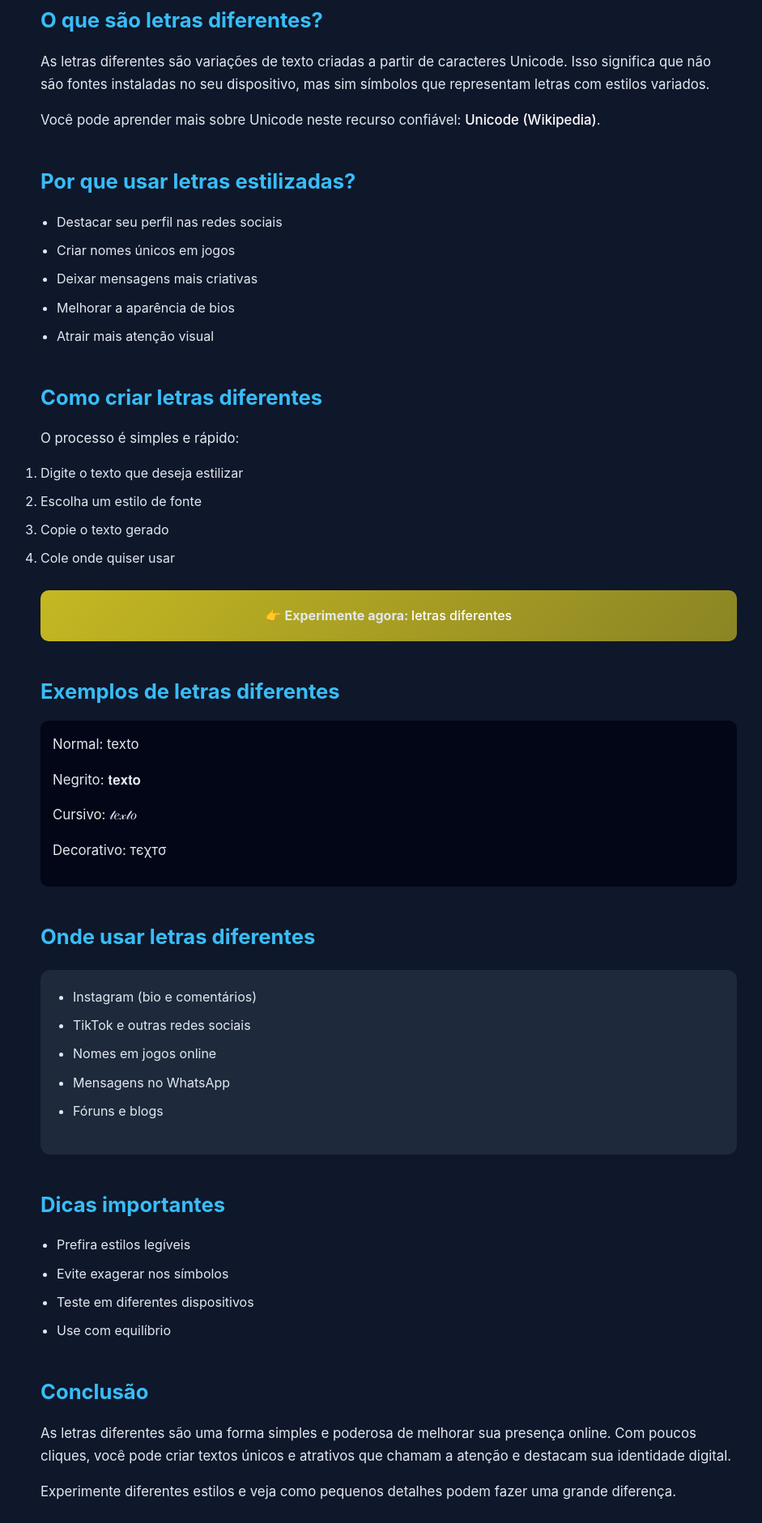
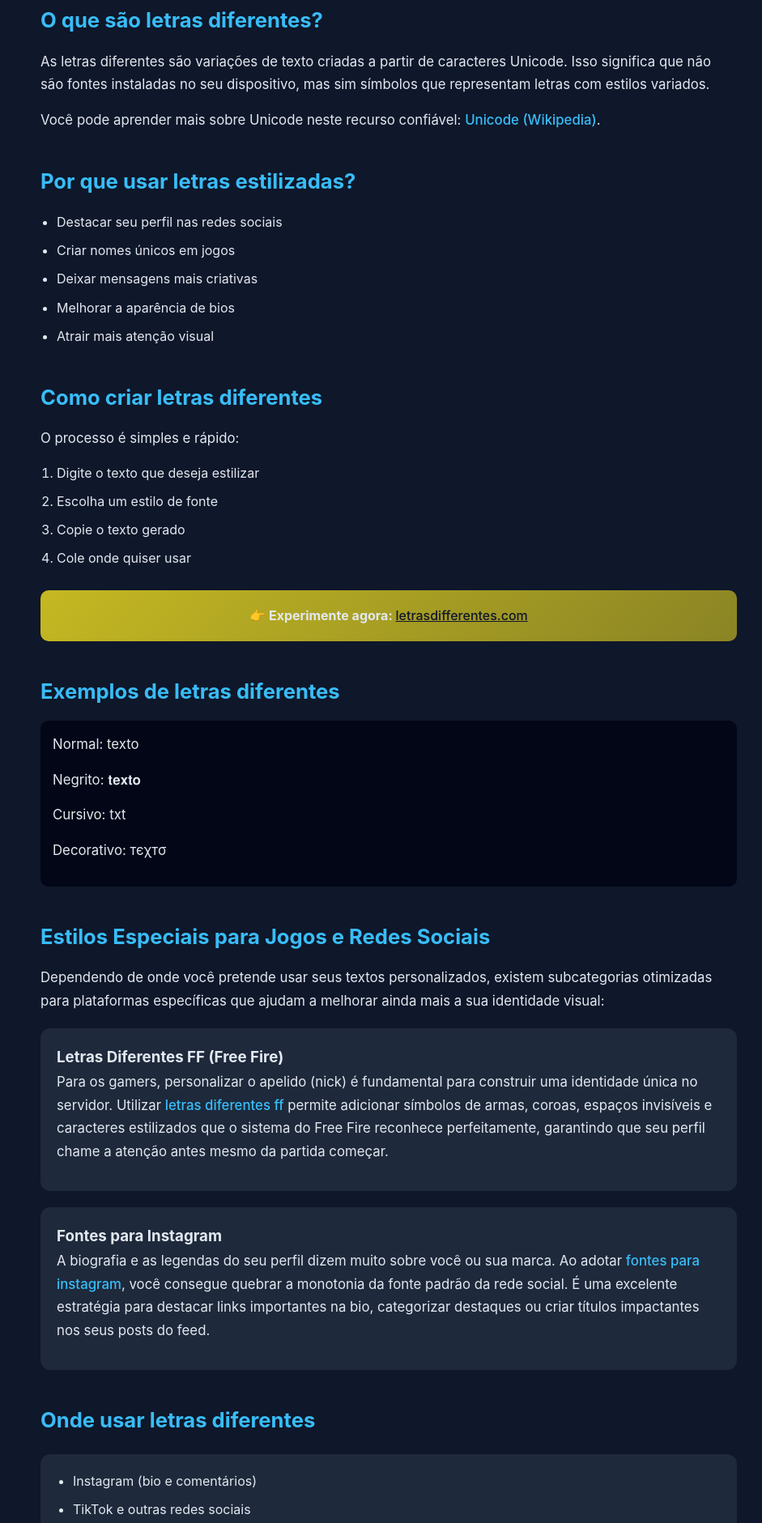
Before and after one commit to letrasdifferents-a11y/letrasdiferentes, a plain HTML site: page index.html in a window 1280 px wide. Shown: the part 385-2266 px from the top of the page at 81% size, without its empty margins (160-1101 px from the left). Drawn offline with Linux system fonts and the light colour scheme.

Commit message:
Update index.html

```diff
--- a/index.html
+++ b/index.html
@@ -7,6 +7,18 @@
 <title>Letras Diferentes: Guia Completo para Criar Textos Estilizados</title>
 
 <meta name="description" content="Aprenda como usar letras diferentes para criar textos estilizados, copiar e colar facilmente e se destacar nas redes sociais, jogos e mensagens online.">
+<meta name="robots" content="index, follow">
+<link rel="canonical" href="https://letrasdifferents-a11y.github.io/letrasdiferentes/">
+
+<meta property="og:type" content="website">
+<meta property="og:url" content="https://letrasdifferents-a11y.github.io/letrasdiferentes/">
+<meta property="og:title" content="Letras Diferentes: Guia Completo para Criar Textos Estilizados">
+<meta property="og:description" content="Aprenda como usar letras diferentes para criar textos estilizados, copiar e colar facilmente e se destacar nas redes sociais, jogos e mensagens online.">
+
+<meta property="twitter:card" content="summary_large_image">
+<meta property="twitter:url" content="https://letrasdifferents-a11y.github.io/letrasdiferentes/">
+<meta property="twitter:title" content="Letras Diferentes: Guia Completo para Criar Textos Estilizados">
+<meta property="twitter:description" content="Aprenda como usar letras diferentes para criar textos estilizados, copiar e colar facilmente e se destacar nas redes sociais, jogos e mensagens online.">
 
 <style>
 /* ===== RESET ===== */
@@ -52,7 +64,7 @@ p {
 }
 
 /* ===== LISTS ===== */
-ul {
+ul, ol {
   margin-left: 20px;
   margin-bottom: 20px;
 }
@@ -63,7 +75,7 @@ li {
 
 /* ===== LINKS ===== */
 a {
-  color: #ffffff;
+  color: #38bdf8;
   text-decoration: none;
   font-weight: 500;
 }
@@ -78,6 +90,7 @@ a:hover {
   padding: 20px;
   border-radius: 12px;
   margin-top: 20px;
+  margin-bottom: 20px;
 }
 
 /* ===== EXAMPLES ===== */
@@ -89,25 +102,20 @@ a:hover {
   font-size: 1.1rem;
 }
 
-/* ===== BUTTON ===== */
-.copy-btn {
-  margin-top: 10px;
-  padding: 8px 14px;
-  background: #c5b822;
-  border: none;
-  border-radius: 6px;
-  cursor: pointer;
-  font-weight: bold;
-}
-
 /* ===== CTA ===== */
 .cta {
   margin-top: 25px;
+  margin-bottom: 25px;
   padding: 18px;
   background: linear-gradient(135deg, #c5b822, #c5b822ad);
   border-radius: 10px;
   text-align: center;
   font-weight: bold;
+}
+
+.cta a {
+  color: #0f172a;
+  text-decoration: underline;
 }
 
 /* ===== FOOTER ===== */
@@ -142,7 +150,7 @@ a:hover {
 <p>As letras diferentes são variações de texto criadas a partir de caracteres Unicode. Isso significa que não são fontes instaladas no seu dispositivo, mas sim símbolos que representam letras com estilos variados.</p>
 
 <p>Você pode aprender mais sobre Unicode neste recurso confiável:
-<a href="https://pt.wikipedia.org/wiki/Unicode" target="_blank" rel="nofollow">Unicode (Wikipedia)</a>.
+<a href="https://pt.wikipedia.org/wiki/Unicode" target="_blank" rel="noopener">Unicode (Wikipedia)</a>.
 </p>
 
 <h2>Por que usar letras estilizadas?</h2>
@@ -168,7 +176,7 @@ a:hover {
 
 <div class="cta">
 👉 Experimente agora:
-<a href="https://letrasdifferentes.com/" target="_blank">letras diferentes</a>
+<a href="https://letrasdifferentes.com/" target="_blank">letrasdifferentes.com</a>
 </div>
 
 <h2>Exemplos de letras diferentes</h2>
@@ -176,8 +184,22 @@ a:hover {
 <div class="example" id="exampleText">
 <p>Normal: texto</p>
 <p>Negrito: 𝐭𝐞𝐱𝐭𝐨</p>
-<p>Cursivo: 𝓉𝑒𝓍𝓉𝑜</p>
+<p>Cursivo: txt</p>
 <p>Decorativo: тєχтσ</p>
+</div>
+
+<h2>Estilos Especiais para Jogos e Redes Sociais</h2>
+
+<p>Dependendo de onde você pretende usar seus textos personalizados, existem subcategorias otimizadas para plataformas específicas que ajudam a melhorar ainda mais a sua identidade visual:</p>
+
+<div class="card">
+<h3>Letras Diferentes FF (Free Fire)</h3>
+<p>Para os gamers, personalizar o apelido (nick) é fundamental para construir uma identidade única no servidor. Utilizar <a href="https://letrasdifferentes.com/letras-diferentes-ff/" target="_blank">letras diferentes ff</a> permite adicionar símbolos de armas, coroas, espaços invisíveis e caracteres estilizados que o sistema do Free Fire reconhece perfeitamente, garantindo que seu perfil chame a atenção antes mesmo da partida começar.</p>
+</div>
+
+<div class="card">
+<h3>Fontes para Instagram</h3>
+<p>A biografia e as legendas do seu perfil dizem muito sobre você ou sua marca. Ao adotar <a href="https://letrasdifferentes.com/fontes-para-instagram/" target="_blank">fontes para instagram</a>, você consegue quebrar a monotonia da fonte padrão da rede social. É uma excelente estratégia para destacar links importantes na bio, categorizar destaques ou criar títulos impactantes nos seus posts do feed.</p>
 </div>
 
 <h2>Onde usar letras diferentes</h2>
@@ -192,13 +214,17 @@ a:hover {
 </ul>
 </div>
 
-<h2>Dicas importantes</h2>
+<h2>Dicas importantes e Acessibilidade Digital</h2>
+
+<p>Embora os textos estilizados com Unicode funcionem na maioria dos dispositivos modernos, é crucial usá-los com moderação. Leitores de tela (softwares utilizados por pessoas com deficiência visual) podem encontrar dificuldades para traduzir alguns símbolos complexos.</p>
+
+<p>Para entender melhor como criar conteúdos digitais que incluam todos os usuários sem barreiras, você pode consultar as diretrizes do <a href="https://www.w3.org/WAI/standards-guidelines/wcag/glance/pt-br" target="_blank" rel="noopener">W3C Brasil - Princípios do WCAG</a>, um recurso externo confiável sobre acessibilidade na web.</p>
 
 <ul>
 <li>Prefira estilos legíveis</li>
 <li>Evite exagerar nos símbolos</li>
 <li>Teste em diferentes dispositivos</li>
-<li>Use com equilíbrio</li>
+<li>Use com equilíbrio para manter o texto acessível</li>
 </ul>
 
 <h2>Conclusão</h2>
```
